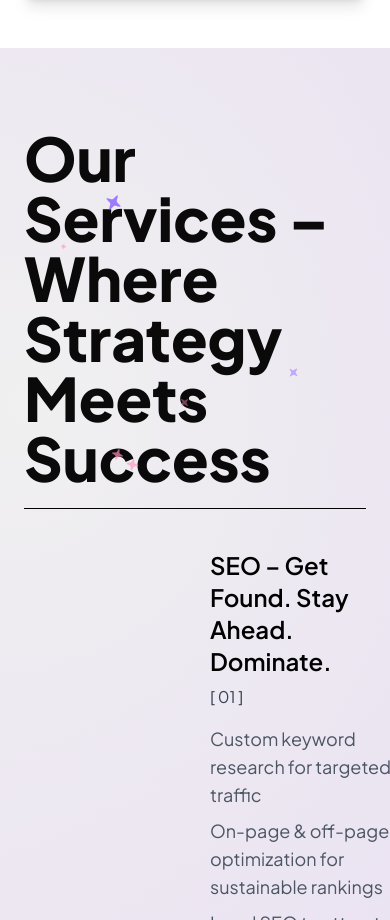
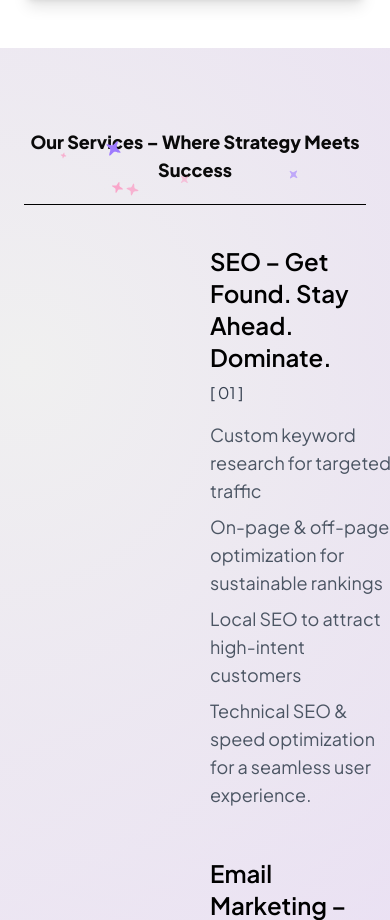
Before and after one commit to PratikChaudhari1/RM_Digital, a React (Vite) app: page / in a window 390 px wide. Shown: the part 2084-3004 px from the top of the page. Built offline with nearby package versions, Linux system fonts and the light colour scheme.

Commit message:
title responsive fix of service

```diff
--- a/src/components/sections/Services.tsx
+++ b/src/components/sections/Services.tsx
@@ -47,7 +47,7 @@ const Services = () => {
     >
       <Text
         text="Our Services – Where Strategy Meets Success"
-        className="mb-5"
+        className="mb-5 text-lg sm:text-xl md:text-2xl lg:text-3xl font-semibold text-center sm:text-left"
       ></Text>
       <hr className="border-black mb-10" />
       <div className="flex justify-end">
```
